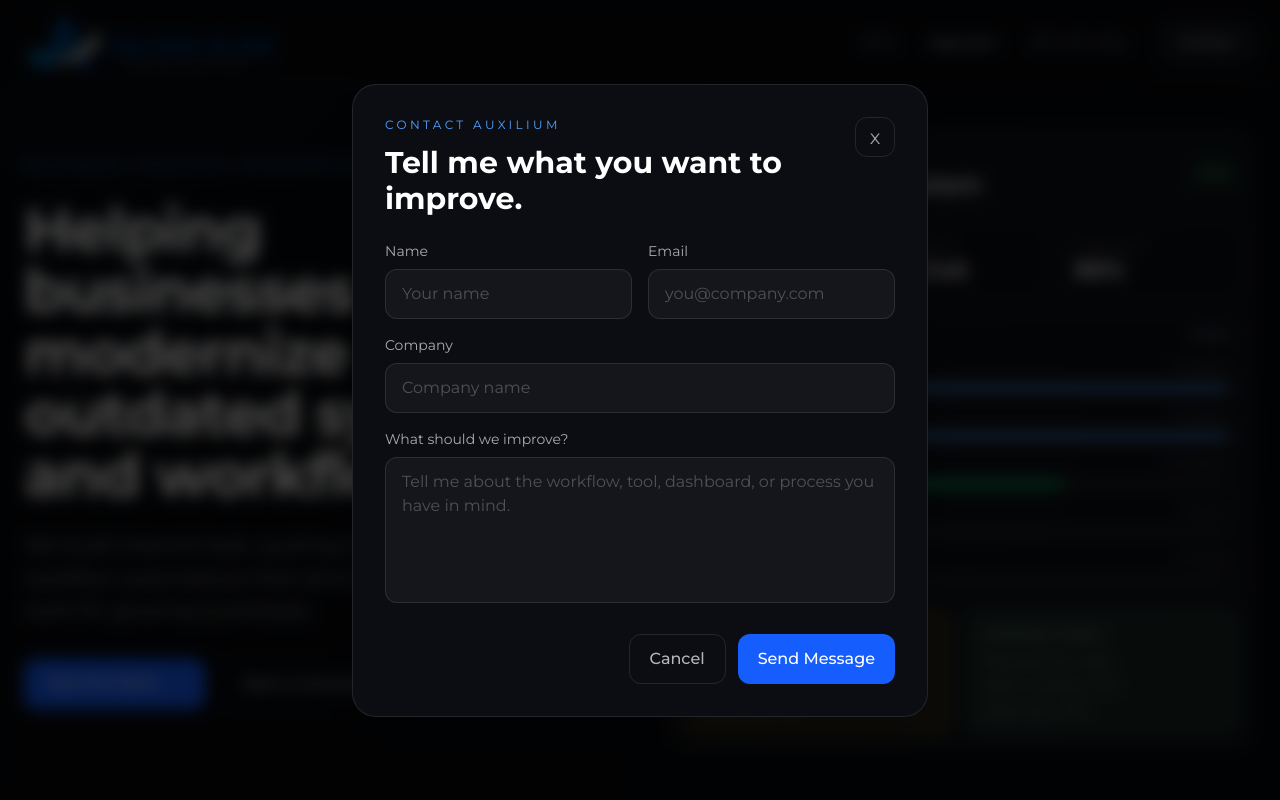
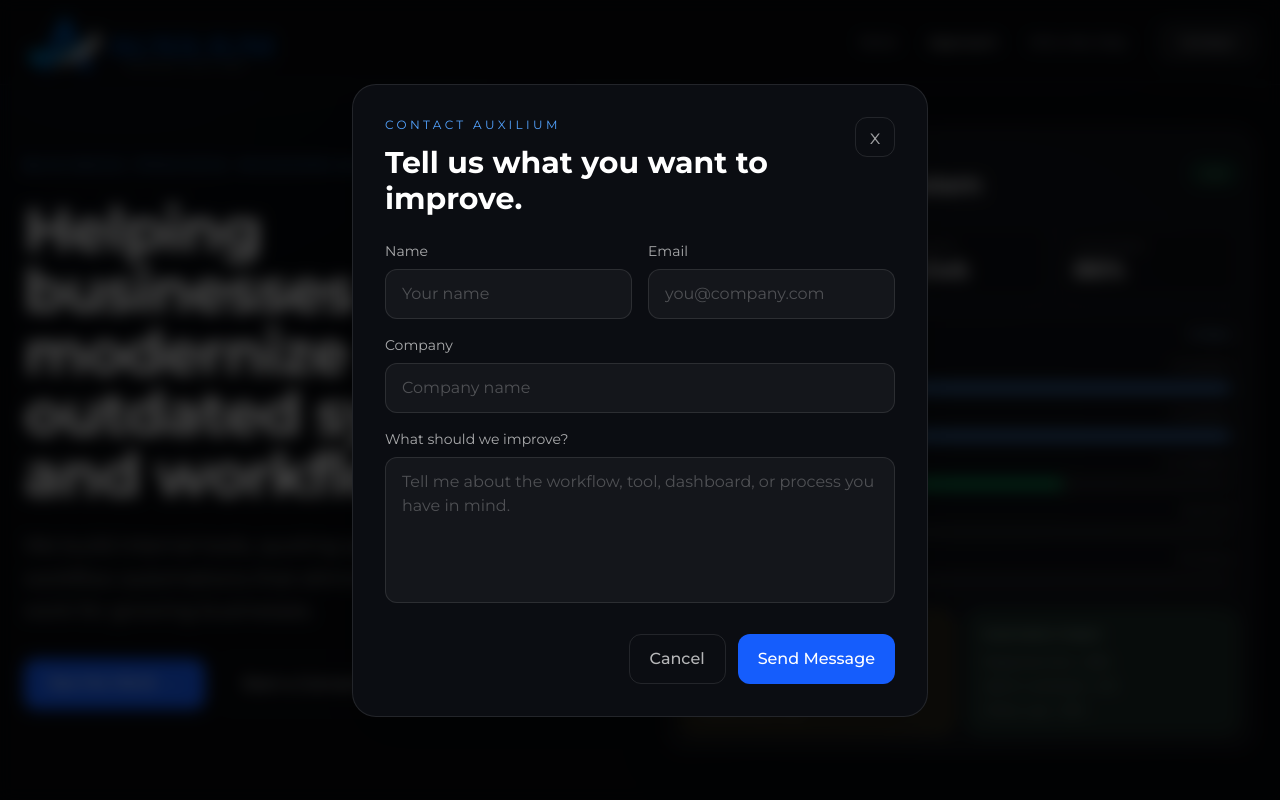
Before and after one commit to amerynseibold/auxilium-site, a Next.js app: page / in a window 1280 px wide. Both pictures are taken after a click on the button "Contact". Shown: the top 800 px of the page. Built offline with nearby package versions, Linux system fonts and the light colour scheme.

Commit message:
changed contact form wording

```diff
--- a/src/app/page.tsx
+++ b/src/app/page.tsx
@@ -1067,7 +1067,7 @@
                 </p>
 
                 <h2 id="contact-form-title" className="text-2xl font-bold md:text-3xl">
-                  Tell me what you want to improve.
+                  Tell us what you want to improve.
                 </h2>
               </div>
 
```
